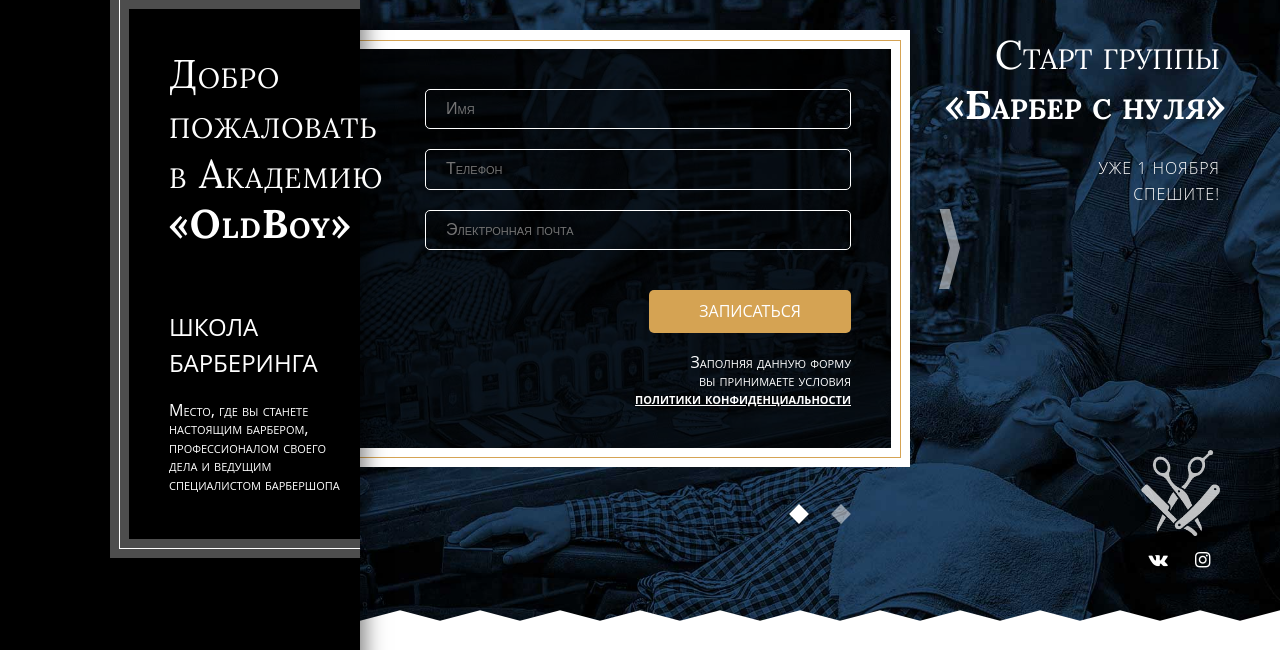
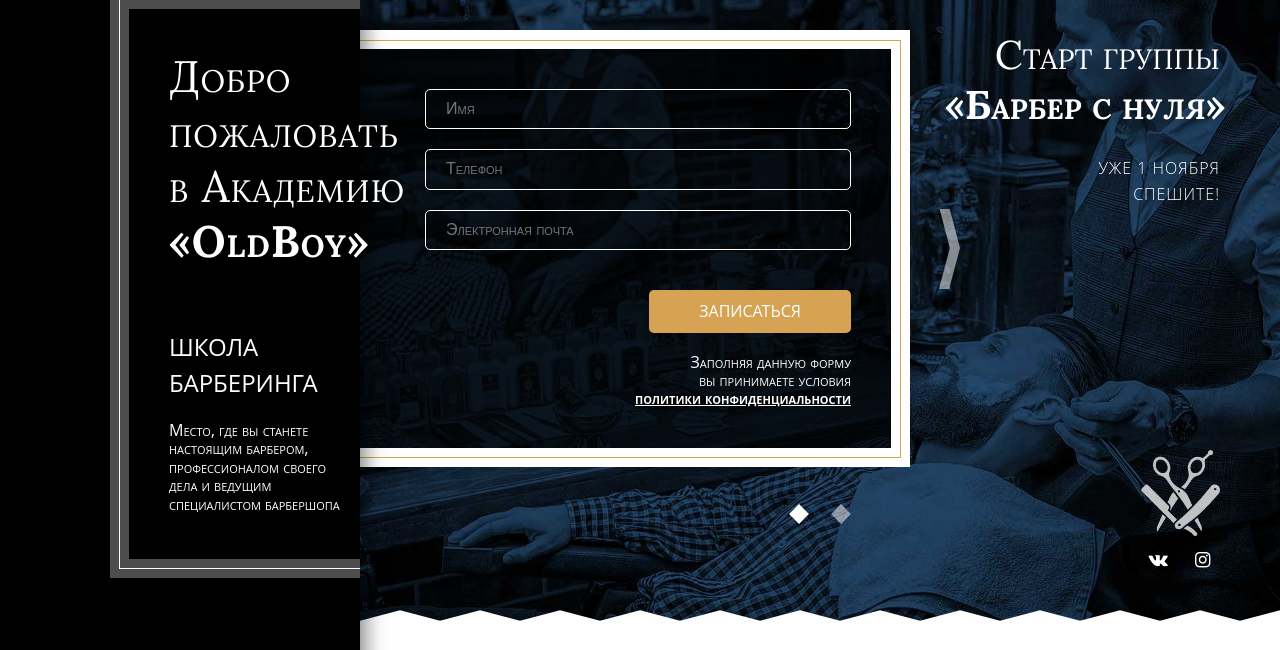
Before and after one commit to drsg85/oldboy-academy, a plain HTML site: page index.html in a window 1280 px wide. Shown: the part 150-800 px from the top of the page. Drawn offline with Linux system fonts and the light colour scheme; some packages are replaced by stand-ins of ours.

Commit message:
Fix hero aside title size for desktop

```diff
--- a/styles.css
+++ b/styles.css
@@ -1282,7 +1282,7 @@
       margin-bottom: 60px; } }
   @media (min-width: 1200px) {
     .hero-aside__title {
-      font-size: 2.5rem; } }
+      font-size: 2.75rem; } }
   @media (min-width: 1400px) {
     .hero-aside__title {
       margin-bottom: 70px; } }
```
